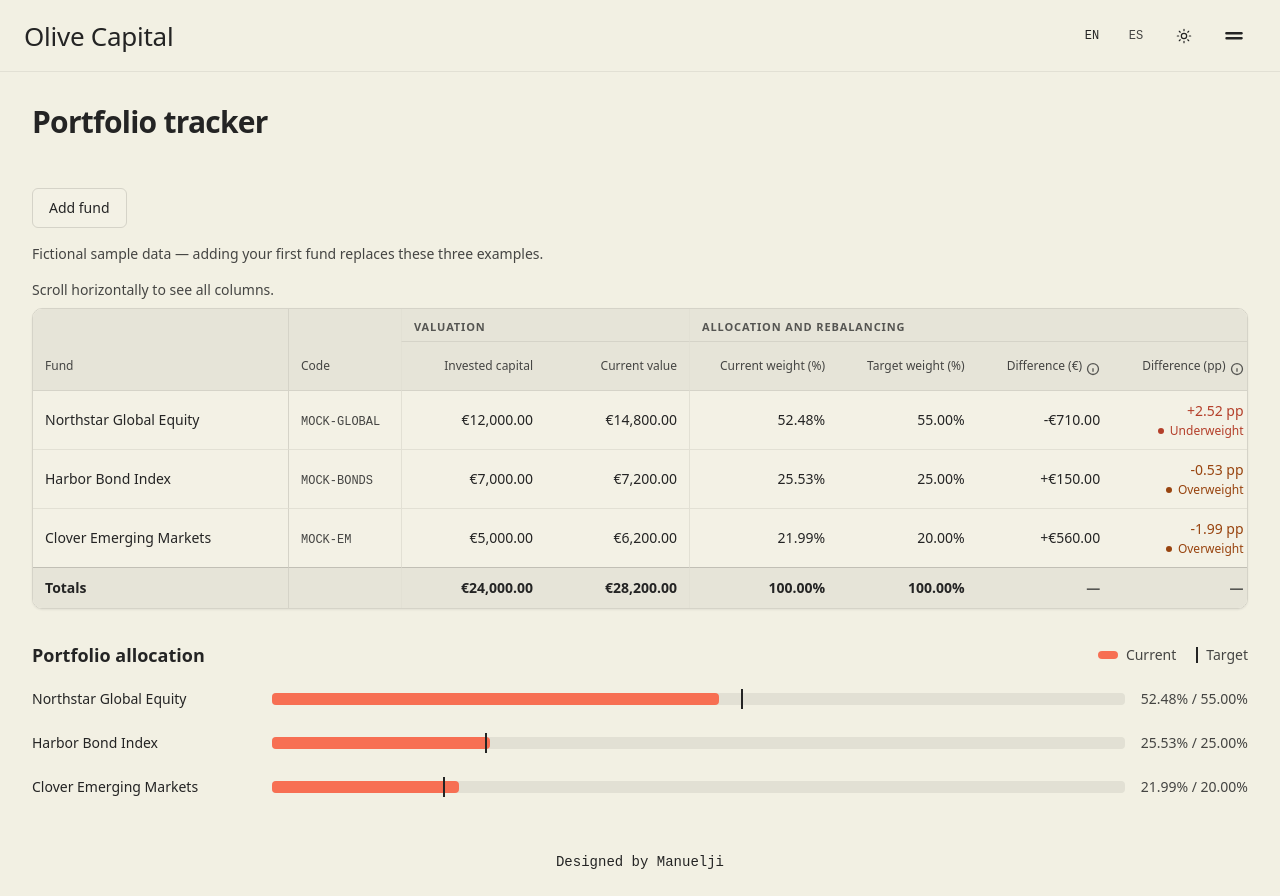
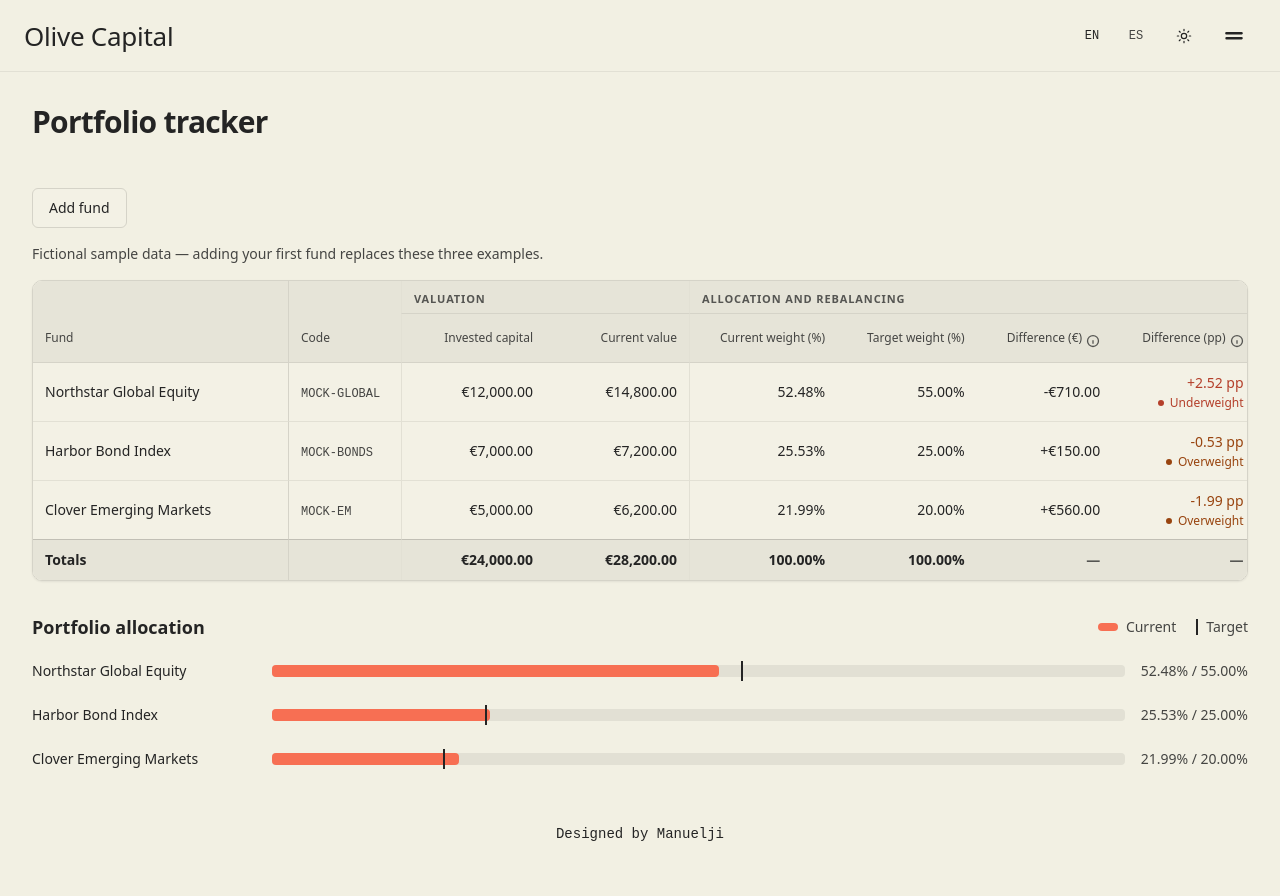
Before and after one commit to Manuelji022/incom, a Next.js app: page /en/portfolio in a window 1280 px wide. After the commit the page ends 868 px from the top, so only its background shows below. Built offline with nearby package versions, Linux system fonts and the light colour scheme.

Commit message:
Remove portfolio horizontal scroll hint

```diff
--- a/src/features/portfolio-rebalancing/components/portfolio-tracker.tsx
+++ b/src/features/portfolio-rebalancing/components/portfolio-tracker.tsx
@@ -348,13 +348,11 @@ export function PortfolioTracker({ locale, copy, languageLabel, themeLabel }: {
       </form> : null}
 
       {funds.length === 0 ? <TableEmpty>{copy.empty}</TableEmpty> : <>
-        <p id="portfolio-scroll-hint" className="mb-2 text-sm text-secondary-foreground @min-[80rem]/portfolio:hidden">{copy.scrollHint}</p>
         <DataTable
           table={table}
           id="portfolio"
-          label={locale === "es" ? "Tabla de cartera; desplázate horizontalmente para ver todas las columnas" : "Portfolio table; scroll horizontally to see all columns"}
+          label={locale === "es" ? "Tabla de cartera" : "Portfolio table"}
           caption={locale === "es" ? "Cartera de fondos y objetivos de asignación" : "Fund portfolio and target allocations"}
-          describedBy="portfolio-scroll-hint"
           className="max-h-[70dvh]"
           tableClassName="min-w-[64rem]"
           headerLabel={(id) => groupLabels[id]}
--- a/src/lib/i18n.ts
+++ b/src/lib/i18n.ts
@@ -169,7 +169,6 @@ const dictionaries = {
       distribution: "Portfolio allocation",
       currentAllocation: "Current",
       targetAllocation: "Target",
-      scrollHint: "Scroll horizontally to see all columns.",
       currentLabel: "Current {value}%",
       targetLabel: "Target {value}%",
       validation: "Enter a valid value.",
@@ -358,7 +357,6 @@ const dictionaries = {
       distribution: "Distribución de la cartera",
       currentAllocation: "Actual",
       targetAllocation: "Objetivo",
-      scrollHint: "Desplázate horizontalmente para ver todas las columnas.",
       currentLabel: "Actual {value} %",
       targetLabel: "Objetivo {value} %",
       validation: "Introduce un valor válido.",
```
Also changed, not shown: 1 other file (tests, documents, lock files or other folders).
